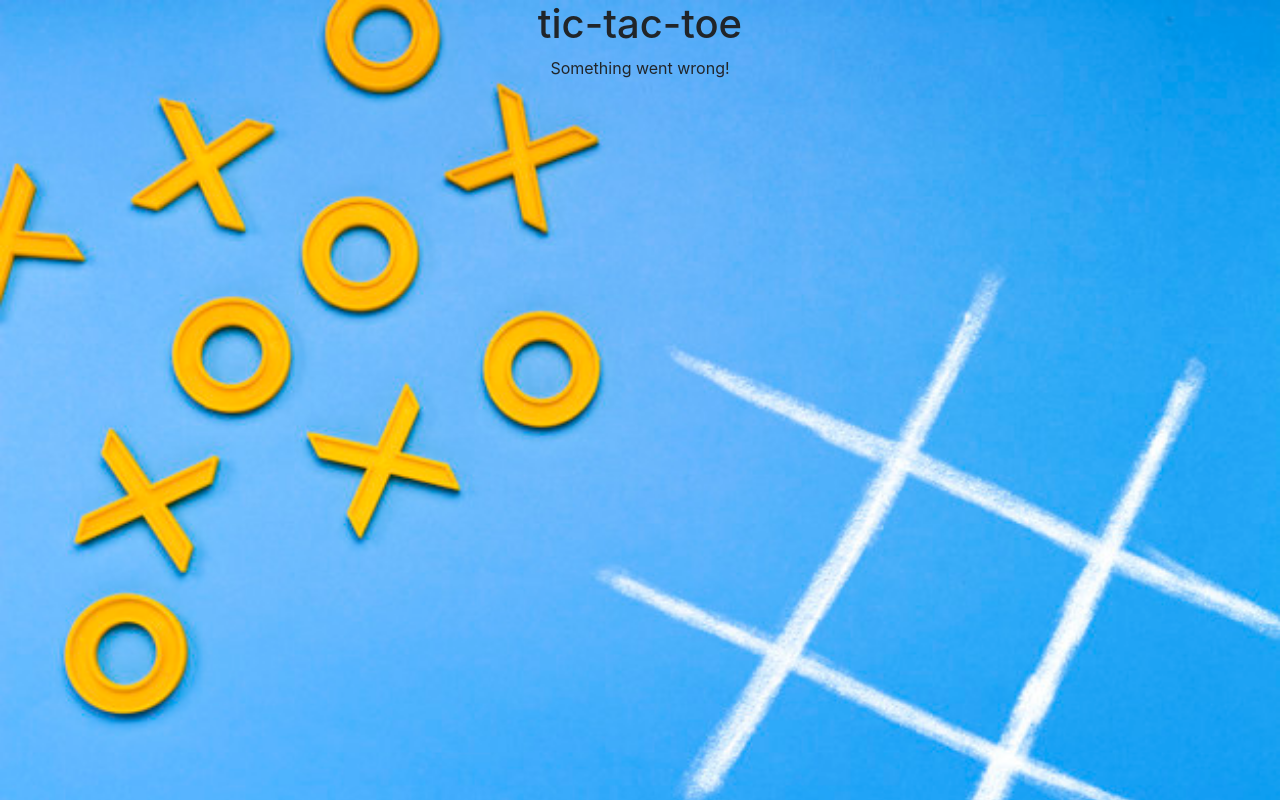
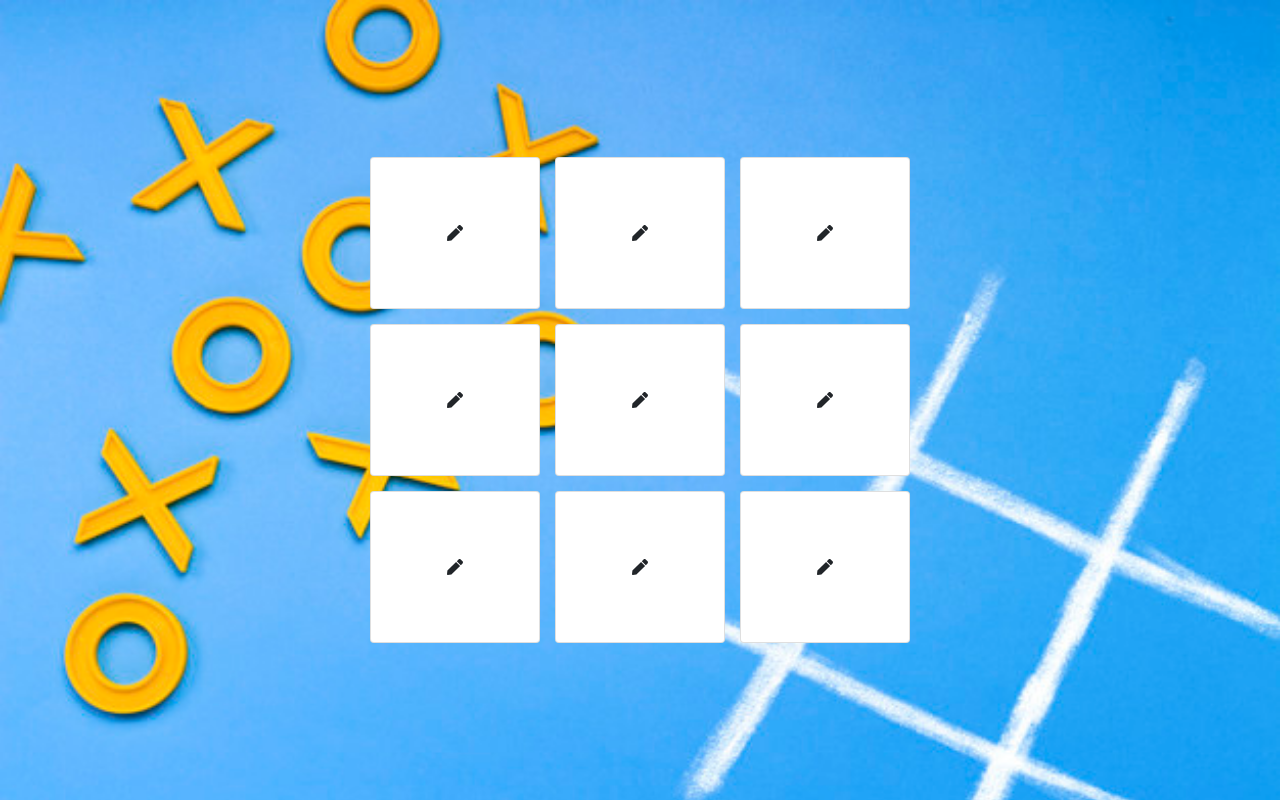
Before and after one commit to eswar2020/tic-tac-toe, an Angular app: page / in a window 1280 px wide. Built offline with nearby package versions, Linux system fonts and the light colour scheme.

Commit message:
app component and main css added

```diff
--- a/src/app/app.component.css
+++ b/src/app/app.component.css
@@ -1,4 +1,21 @@
-.main-div {
-  text-align: center;
+.container > .row {
+  height: 100vh;
+}
 
+.grid {
+  display: grid;
+  grid-template-columns: 1fr 1fr 1fr;
+  grid-gap: 15px;
 }
+
+.box {
+  width: auto;
+  height: 150px;
+  display: flex;
+  justify-content: center;
+  align-items: center;
+}
+
+h1 {
+  color: aliceblue;
+}
--- a/src/app/app.component.html
+++ b/src/app/app.component.html
@@ -1,4 +1,25 @@
-<div class="main-div">
-  <h1> {{title}} </h1>
-  <app-iconny></app-iconny>
+<div class="container">
+  <div class="row justify-content-center align-items-center">
+    <div class="col col-lg-6">
+
+      <div class="grid">
+        <div *ngFor="let item of itemArray; index as i">
+          <div class="card">
+            <div class="card-box box" (click)="handleClick(i)">
+              <app-iconny [iconName]="item"></app-iconny>
+            </div>
+          </div>
+        </div>
+
+      </div>
+    </div>
+
+
+    <div class="col col-lg-6 text-center" *ngIf="winMessage">
+      <h1 class="text-uppercase">
+        Game Over {{winMessage}}
+      </h1>
+      <button (click)="reloadGame()" class="btn btn-danger">Reload</button>
+    </div>
+  </div>
 </div>
--- a/src/app/app.component.ts
+++ b/src/app/app.component.ts
@@ -1,10 +1,102 @@
+import { importType } from '@angular/compiler/src/output/output_ast';
 import { Component } from '@angular/core';
+import { ToastrService } from 'ngx-toastr';
 
 @Component({
   selector: 'app-root',
   templateUrl: './app.component.html',
-  styleUrls: ['./app.component.css']
+  styleUrls: ['./app.component.css'],
 })
 export class AppComponent {
+  constructor(private toastr: ToastrService) {}
   title = 'tic-tac-toe';
+
+  winMessage: string = '';
+  isCross: boolean = false;
+  itemArray: String[] = new Array(9).fill('empty');
+
+handleClick = (itemNumber:number) => {
+  if (this.winMessage) {
+    return this.toastr.success(this.winMessage);
+  }
+  if (this.itemArray[itemNumber] === 'empty') {
+    this.itemArray[itemNumber] = this.isCross ? 'cross' : 'circle'
+    this.isCross = !this.isCross
+  } else {
+    return this.toastr.warning('already filled.')
+  }
+
+  this.winChecker();
 }
+
+  winChecker = () => {
+    if (
+      this.itemArray[0] === this.itemArray[1] &&
+      this.itemArray[0] === this.itemArray[2] &&
+      this.itemArray[0] !== 'empty'
+      ) {
+      this.winMessage = `${this.itemArray[0]} win`
+    } else if(
+      this.itemArray[0] === this.itemArray[3] &&
+      this.itemArray[0] === this.itemArray[6] &&
+      this.itemArray[0] !== 'empty'
+    ) {
+      this.winMessage = `${this.itemArray[0]} win`
+    } else if(
+      this.itemArray[0] === this.itemArray[4] &&
+      this.itemArray[0] === this.itemArray[8] &&
+      this.itemArray[0] !== 'empty'
+    ) {
+      this.winMessage = `${this.itemArray[0]} win`
+    } else if(
+      this.itemArray[1] === this.itemArray[4] &&
+      this.itemArray[1] === this.itemArray[7] &&
+      this.itemArray[1] !== 'empty'
+    ) {
+      this.winMessage = `${this.itemArray[1]} win`
+    } else if(
+      this.itemArray[2] === this.itemArray[5] &&
+      this.itemArray[2] === this.itemArray[8] &&
+      this.itemArray[2] !== 'empty'
+    ) {
+      this.winMessage = `${this.itemArray[2]} win`
+    } else if(
+      this.itemArray[2] === this.itemArray[4] &&
+      this.itemArray[2] === this.itemArray[6] &&
+      this.itemArray[2] !== 'empty'
+    ) {
+      this.winMessage = `${this.itemArray[2]} win`
+    } else if(
+      this.itemArray[3] === this.itemArray[4] &&
+      this.itemArray[3] === this.itemArray[5] &&
+      this.itemArray[3] !== 'empty'
+    ) {
+      this.winMessage = `${this.itemArray[3]} win`
+    } else if(
+      this.itemArray[6] === this.itemArray[7] &&
+      this.itemArray[6] === this.itemArray[8] &&
+      this.itemArray[6] !== 'empty'
+    ) {
+      this.winMessage = `${this.itemArray[6]} won`
+    } else if(
+      this.itemArray[0] !== 'empty' &&
+      this.itemArray[1] !== 'empty' &&
+      this.itemArray[2] !== 'empty' &&
+      this.itemArray[3] !== 'empty' &&
+      this.itemArray[4] !== 'empty' &&
+      this.itemArray[5] !== 'empty' &&
+      this.itemArray[6] !== 'empty' &&
+      this.itemArray[7] !== 'empty' &&
+      this.itemArray[8] !== 'empty'
+    ) {
+      this.winMessage = `Draw`
+    }
+  }
+
+  reloadGame() {
+    this.winMessage = '';
+    this.isCross = false;
+    this.itemArray = new Array(9).fill('empty');
+  }
+
+}
--- a/src/app/iconny/iconny.component.html
+++ b/src/app/iconny/iconny.component.html
@@ -4,13 +4,15 @@
     <fa-icon [icon]="faPen" class="icon"></fa-icon>
   </div>
 
-  <div *ngSwitchCase=" 'circle' ">
-    <fa-icon [icon]="faCircle" class="icon text-info"></fa-icon>
+  <div *ngSwitchCase=" 'cross' ">
+    <fa-icon [icon]="faTimes" class="icon text-success"></fa-icon>
   </div>
 
-  <div *ngSwitchCase=" 'cross' ">
-    <fa-icon [icon]="faCross" class="icon"></fa-icon>
+  <div *ngSwitchCase=" 'circle' ">
+    <fa-icon [icon]="faCircle" class="icon text-warning"></fa-icon>
   </div>
+
+
 
   <div *ngSwitchDefault>
     Something went wrong!
--- a/src/styles.css
+++ b/src/styles.css
@@ -9,3 +9,10 @@ body {
   width: 100vw;
   background-size: cover;
 }
+*,
+*::after,
+*::before {
+  padding: 0;
+  margin: 0;
+  box-sizing: border-box;
+}
```
